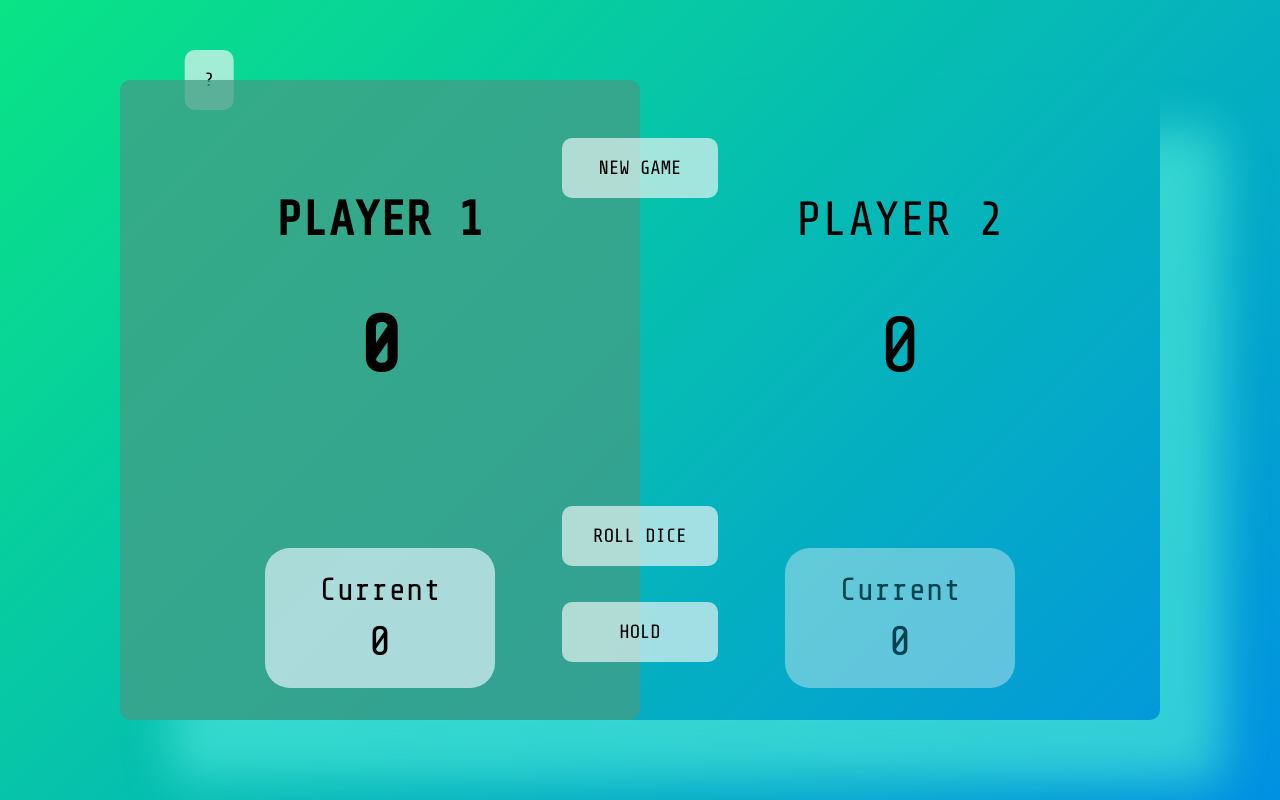
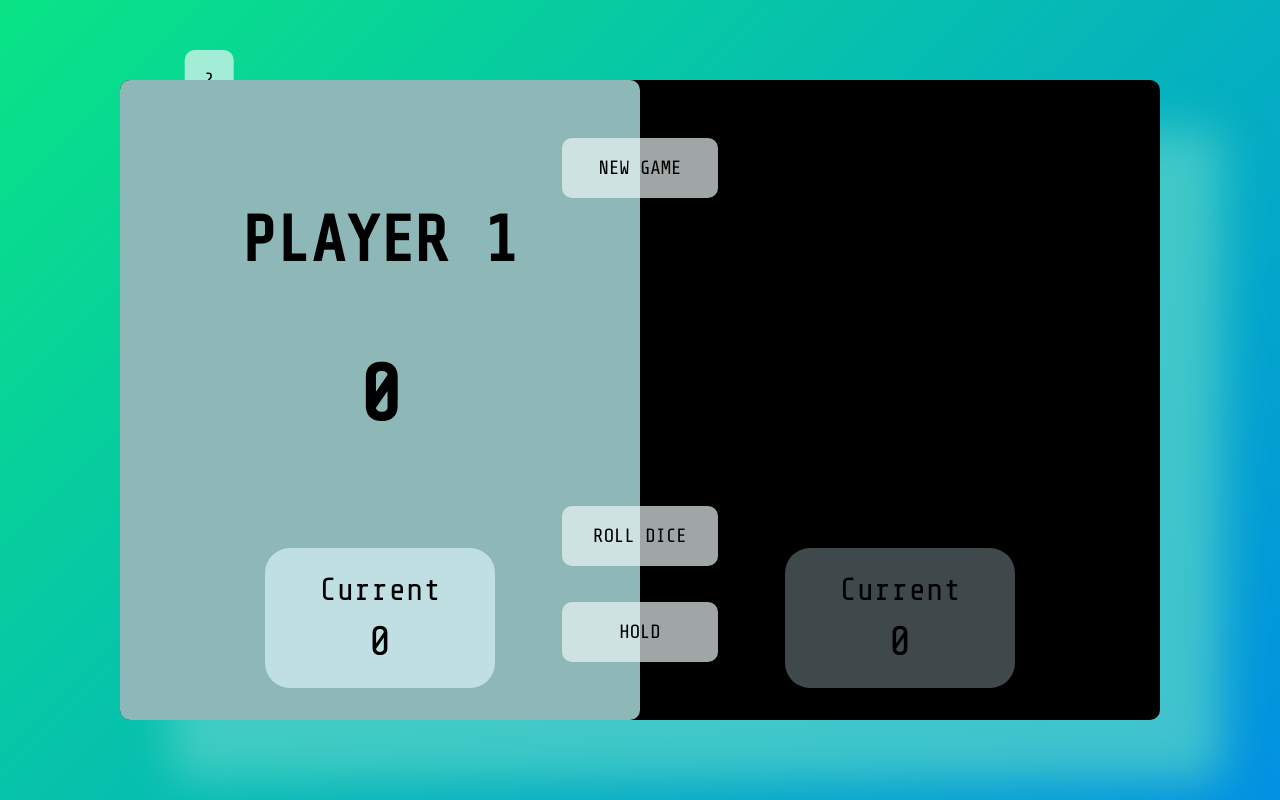
Before and after one commit to omerirmakk/Dice-Game, a plain HTML site: page index.html in a window 1280 px wide. Drawn offline with nearby package versions, Linux system fonts and the light colour scheme.

Commit message:
When active player playing the game second one will be dark

```diff
--- a/main.scss
+++ b/main.scss
@@ -139,16 +139,15 @@ body {
   min-height: 100vh;
   font-family: $font-family;
   background: $bg-color;
-
   main {
     display: flex;
     border-radius: 10px;
     position: relative;
-    background-color: transparent;
+    background-color: black;
     width: 65em;
     height: 40em;
     box-shadow: 56px 55px 46px 5px rgba(75, 197, 227, 0.75);
-    -webkit-box-shadow: 56px 55px 46px 5px rgba(68, 225, 215, 0.75);
+    -webkit-box-shadow: 56px 55px 46px 5px rgba(85, 210, 202, 0.75);
     -moz-box-shadow: 56px 55px 46px 5px rgba(67, 156, 132, 0.75);
     .player-0 {
       flex: 50%;
@@ -157,12 +156,13 @@ body {
       flex: 50%;
     }
     .player-active {
-      background-color: rgba(67, 156, 132, 0.75);
+      background-color: rgb(142, 184, 183);
       color: black;
       border-radius: 10px;
 
       .name {
-        font-weight: 700;
+        font-weight: 800;
+        font-size: 2em;
       }
       .score {
         font-weight: 900;
@@ -181,6 +181,7 @@ body {
     height: 15%;
   }
 }
+
 .player {
   display: flex;
   flex-direction: column;
@@ -220,7 +221,7 @@ body {
 }
 .current {
   display: flex;
-  opacity: 0.6;
+  opacity: 0.4;
   position: absolute;
   border-radius: 25px;
   background-color: rgba(208, 236, 241, 0.766);
```
Also changed, not shown: main.css, 1 other file.
